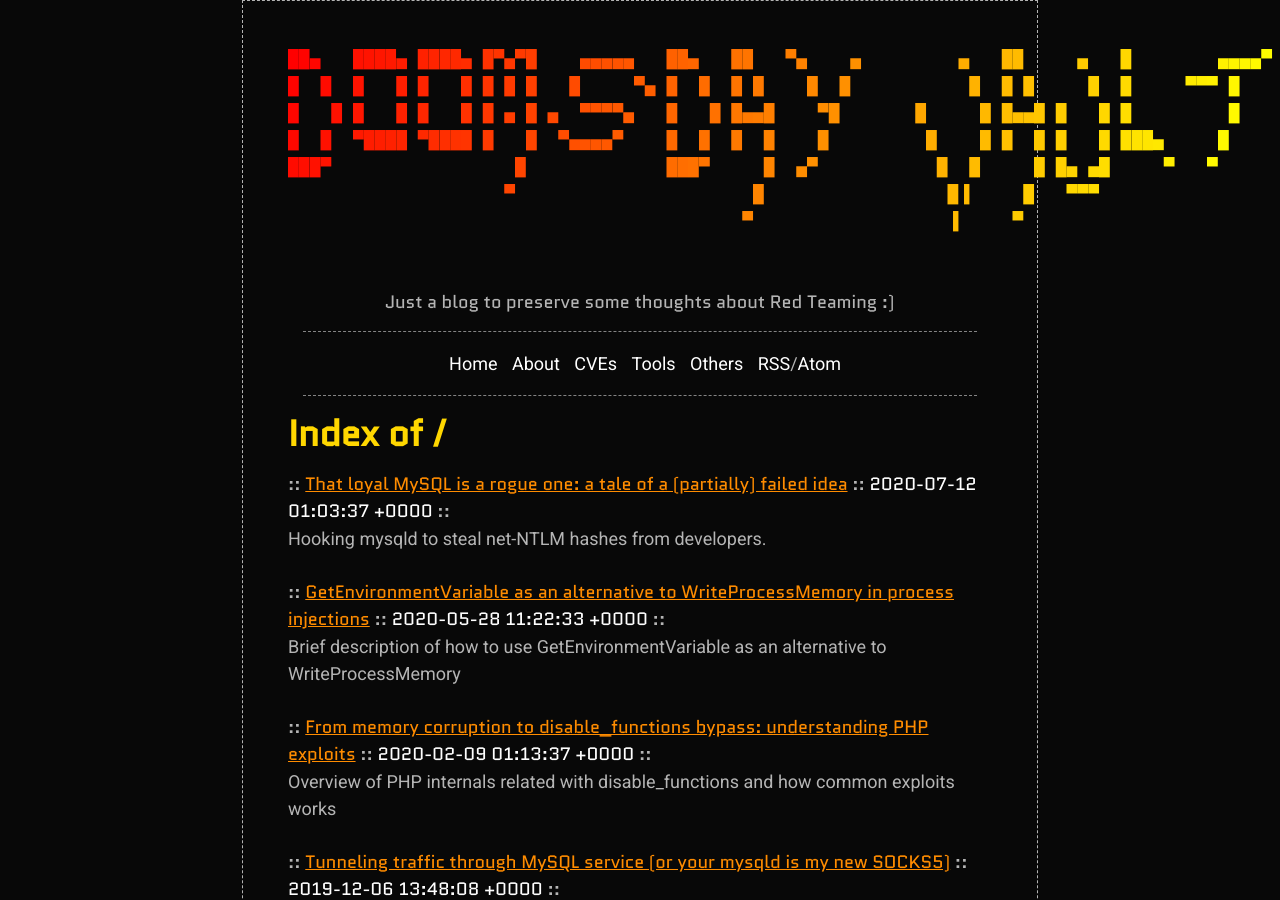
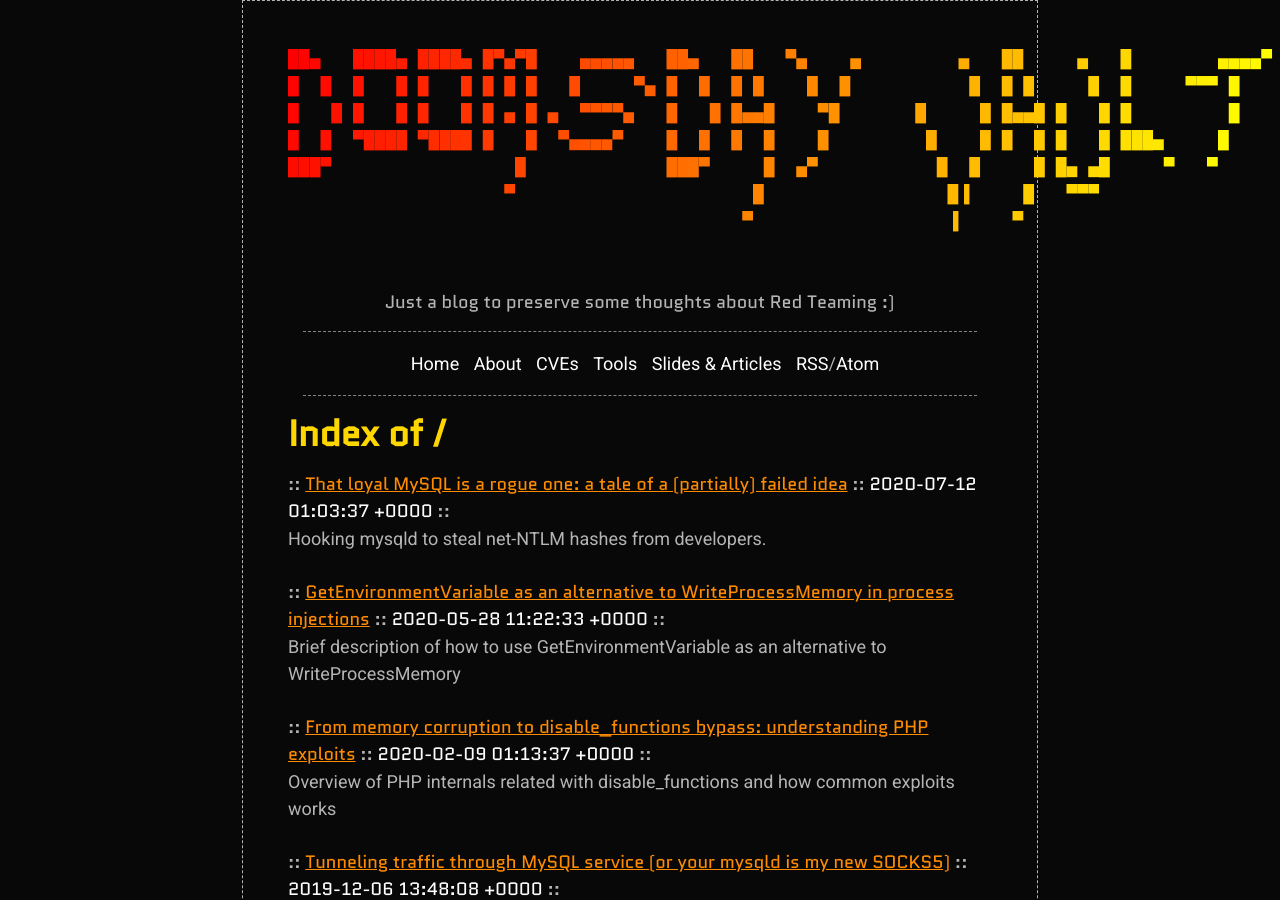
Before and after one commit to X-C3LL/x-c3ll.github.io, a Jekyll site: the page built from index.html, in a window 1280 px wide and 900 px high. Built offline with Jekyll 4.4.1, drawn with Linux system fonts in a browser that asks for light colours.

Commit message:
Update nav.html

```diff
--- a/_includes/nav.html
+++ b/_includes/nav.html
@@ -5,7 +5,7 @@
 	<li><a href="{{ site.baseurl }}/about.html">About</a></li>
 		<li><a href="{{ site.baseurl }}/cves.html">CVEs</a></li>
 		<li><a href="{{ site.baseurl }}/tools.html">Tools</a></li>
-		<li><a href="{{ site.baseurl }}/stuff.html">Others</a></li>
+		<li><a href="{{ site.baseurl }}/stuff.html">Slides & Articles</a></li>
 	<li><a href="{{ site.baseurl }}/rss.xml">RSS</a>/<a href="{{ site.baseurl }}/atom.xml">Atom</a></li>
 
 </ul>
```
